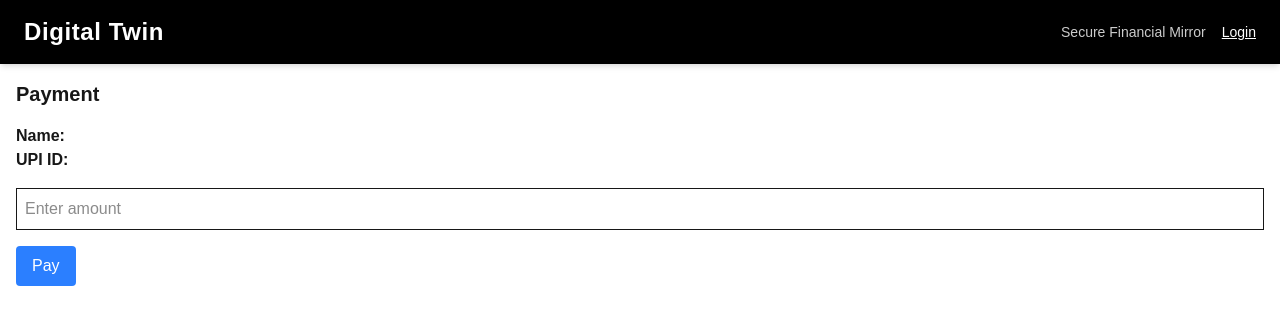
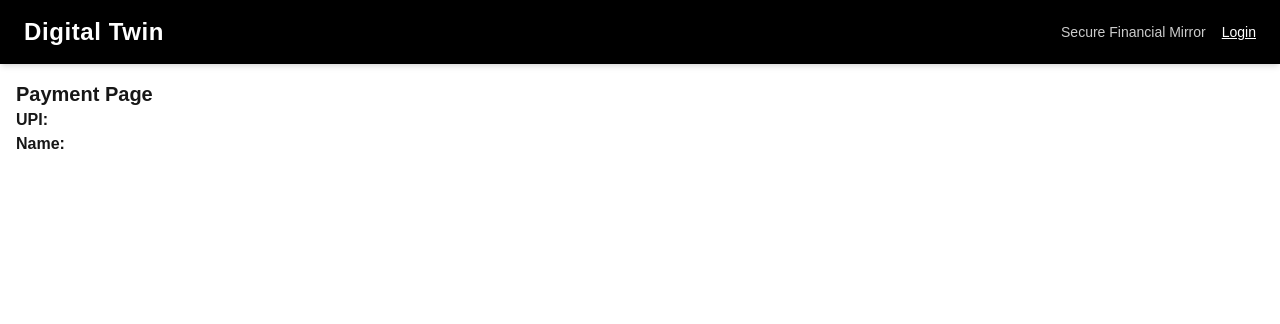
Before and after one commit to TezorInnovate/digital-twin-app, a Next.js app: page /pay in a window 1280 px wide. Shown: the top 324 px of the page. Built offline with nearby package versions, Linux system fonts and the light colour scheme.

Commit message:
Fix errors in hosting

```diff
--- /dev/null
+++ b/src/app/pay/PayClient.tsx
@@ -0,0 +1,19 @@
+"use client";
+
+import { useSearchParams } from "next/navigation";
+
+export default function PayClient() {
+  const searchParams = useSearchParams();
+
+  const upi = searchParams.get("upi");
+  const name = searchParams.get("name");
+
+  return (
+    <div className="p-4">
+      <h1 className="text-xl font-bold">Payment Page</h1>
+
+      <p><strong>UPI:</strong> {upi}</p>
+      <p><strong>Name:</strong> {name}</p>
+    </div>
+  );
+}
--- a/src/app/pay/page.tsx
+++ b/src/app/pay/page.tsx
@@ -1,48 +1,10 @@
-"use client";
+import { Suspense } from "react";
+import PayClient from "./PayClient";
 
-import { useSearchParams } from "next/navigation";
-import { useState } from "react";
-
-export default function PayPage() {
-  const params = useSearchParams();
-
-  const upi = params.get("upi");
-  const name = params.get("name");
-
-  const [amount, setAmount] = useState("");
-
-  const handlePay = () => {
-    if (!amount) {
-      alert("Enter amount");
-      return;
-    }
-
-    alert(`Paying ₹${amount} to ${name}`);
-  };
-
+export default function Page() {
   return (
-    <div className="p-4">
-      <h1 className="text-xl font-bold mb-4">Payment</h1>
-
-      <div className="mb-4">
-        <p><strong>Name:</strong> {name}</p>
-        <p><strong>UPI ID:</strong> {upi}</p>
-      </div>
-
-      <input
-        type="number"
-        placeholder="Enter amount"
-        value={amount}
-        onChange={(e) => setAmount(e.target.value)}
-        className="border p-2 w-full mb-4"
-      />
-
-      <button
-        onClick={handlePay}
-        className="bg-blue-500 text-white px-4 py-2 rounded"
-      >
-        Pay
-      </button>
-    </div>
+    <Suspense fallback={<div>Loading...</div>}>
+      <PayClient />
+    </Suspense>
   );
 }
```
